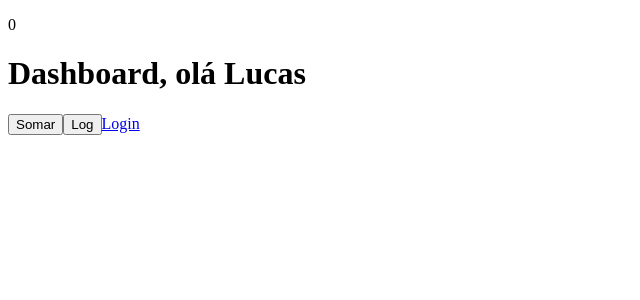
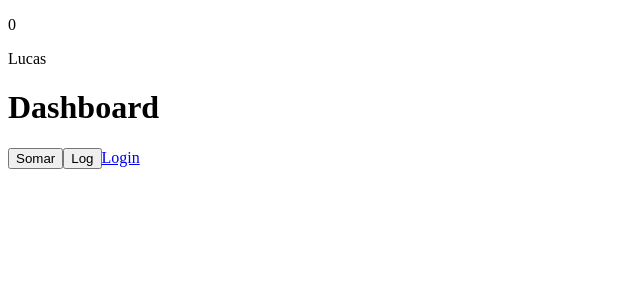
Before and after one commit to MatheusAlves17/curso-react-typescript, a React (Create React App) app: page /pagina-inicial in a window 1280 px wide. Shown: the top 300 px of the page, without its empty margins (0-640 px from the left). Built offline with nearby package versions, Linux system fonts and the light colour scheme.

Commit message:
feat: hook UseUsuarioLogado

```diff
--- a/src/app/pages/dashboard/Dashboard.tsx
+++ b/src/app/pages/dashboard/Dashboard.tsx
@@ -1,13 +1,15 @@
-import { useContext, useRef } from "react";
+import { useRef } from "react";
 import { Link } from "react-router-dom";
-import { UsuarioLogadoContext } from "../../shared/contexts/UsuarioLogado";
+import { useUsuarioLogado } from "../../shared/hooks";
+
 export const Dashboard = () => {
   const counter = useRef({ count: 0 });
-  const { nomeUsuario } = useContext(UsuarioLogadoContext);
+  const { nomeUsuario } = useUsuarioLogado();
   return (
     <>
       <p>{counter.current.count}</p>
-      <h1>Dashboard, olá {nomeUsuario}</h1>
+      <p>{nomeUsuario}</p>
+      <h1>Dashboard</h1>
       <button onClick={() => counter.current.count++}>Somar</button>
       <button onClick={() => console.log(counter.current.count)}>Log</button>
       <Link to="/entrar">Login</Link>
--- a/src/app/pages/login/Login.tsx
+++ b/src/app/pages/login/Login.tsx
@@ -1,5 +1,5 @@
-import { useCallback, useContext, useMemo, useRef, useState } from "react";
-import { UsuarioLogadoContext } from "../../shared/contexts/UsuarioLogado";
+import { useCallback, useMemo, useRef, useState } from "react";
+import { useUsuarioLogado } from "../../shared/hooks";
 import { ButtonLogin } from "./components/ButtonLogin";
 import { InputLogin } from "./components/InputLogin";
 
@@ -7,8 +7,7 @@ export const Login = () => {
   const inputPasswordRef = useRef<HTMLInputElement>(null);
   const [email, setEmail] = useState("");
   const [password, setPassword] = useState("");
-
-  const { nomeUsuario } = useContext(UsuarioLogadoContext);
+  const { nomeUsuario } = useUsuarioLogado();
 
   const emailLength = useMemo(() => {
     return email.length;
--- /dev/null
+++ b/src/app/shared/contexts/index.ts
@@ -0,0 +1 @@
+export  *  from './UsuarioLogado';
--- a/src/app/shared/contexts/index.tsx
+++ /dev/null
@@ -1 +0,0 @@
-export { };
--- /dev/null
+++ b/src/app/shared/hooks/UseUsuarioLogado.ts
@@ -0,0 +1,7 @@
+import { useContext } from "react"
+import { UsuarioLogadoContext } from "../contexts";
+
+export const useUsuarioLogado = () => {
+    const context = useContext(UsuarioLogadoContext);
+    return context;
+}
--- /dev/null
+++ b/src/app/shared/hooks/index.ts
@@ -0,0 +1 @@
+export *  from './UseUsuarioLogado'
--- a/src/app/shared/hooks/index.tsx
+++ /dev/null
@@ -1 +0,0 @@
-export { };
```
Also changed, not shown: src/app/pages/index.ts (renamed from src/app/pages/index.tsx).
